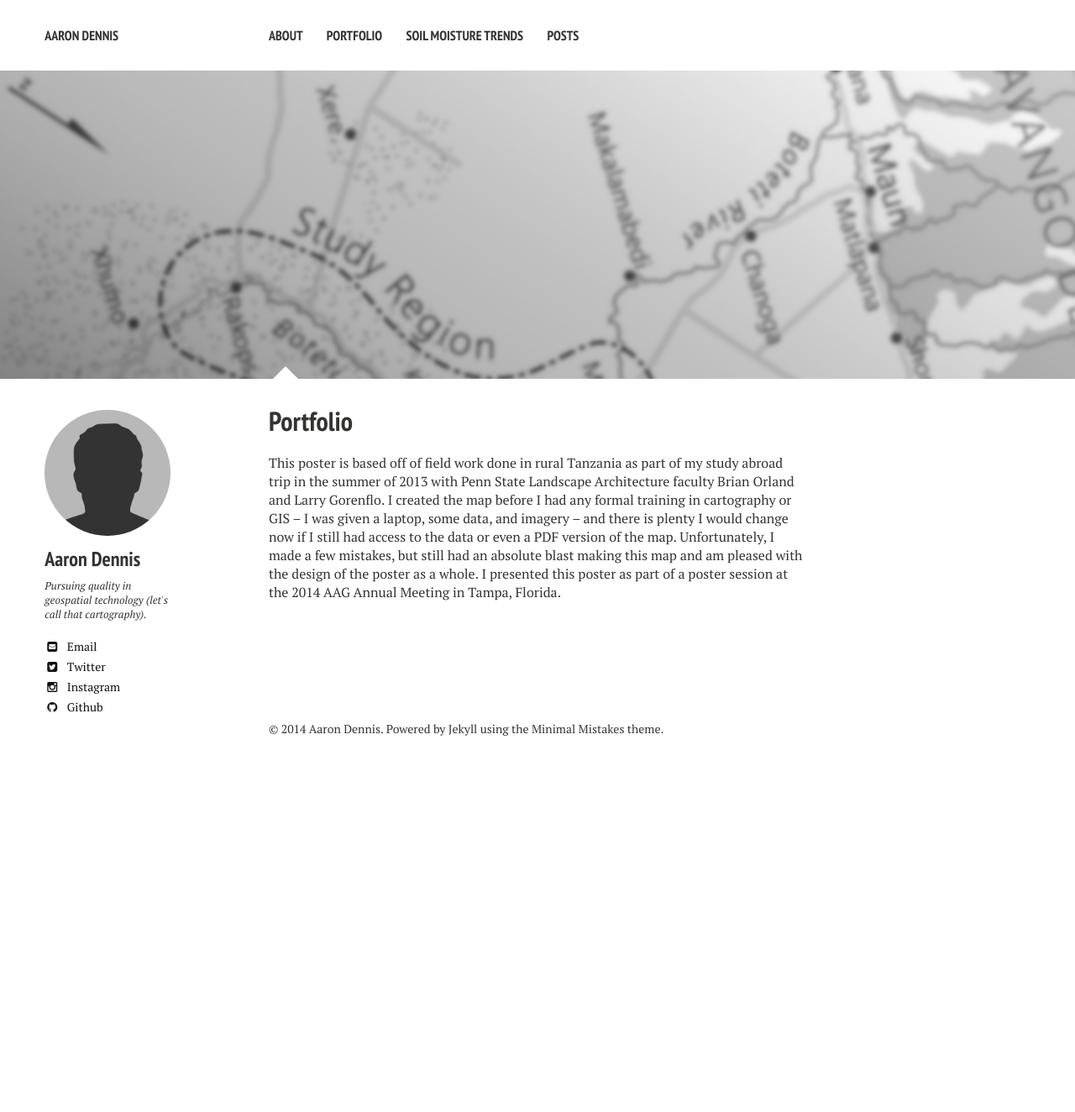
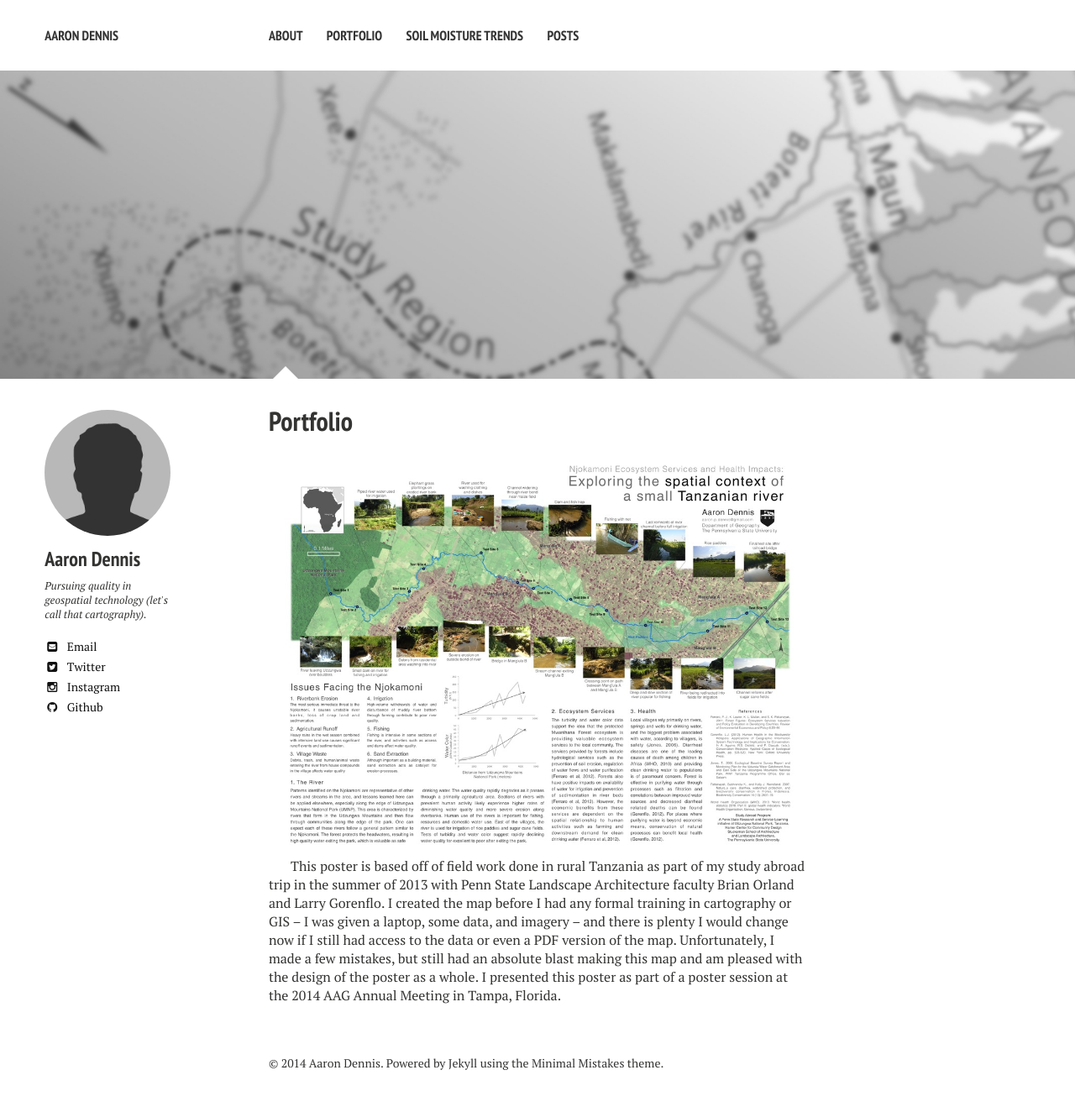
Before and after one commit to Joe-Robertson/aaronpdennis.github.io, a Jekyll site: the page built from portfolio/index.md, in a window 1280 px wide. Shown: the whole page at 84% size. Built offline with Jekyll 4.4.1, drawn with Linux system fonts in a browser that asks for light colours; nearby versions of some CDN libraries; before the commit the page ends 926 px from its top, so only the background shows below that.

Commit message:
added image

```diff
--- a/portfolio/index.md
+++ b/portfolio/index.md
@@ -10,4 +10,8 @@ image:
   creditlink:
 ---
 
+
+
+![Njokamoni AAG Poster]({{ site.url }}/images/njokamoni.jpg)
+
 This poster is based off of field work done in rural Tanzania as part of my study abroad trip in the summer of 2013 with Penn State Landscape Architecture faculty Brian Orland and Larry Gorenflo. I created the map before I had any formal training in cartography or GIS -- I was given a laptop, some data, and imagery -- and there is plenty I would change now if I still had access to the data or even a PDF version of the map. Unfortunately, I made a few mistakes, but still had an absolute blast making this map and am pleased with the design of the poster as a whole. I presented this poster as part of a poster session at the 2014 AAG Annual Meeting in Tampa, Florida.
```
